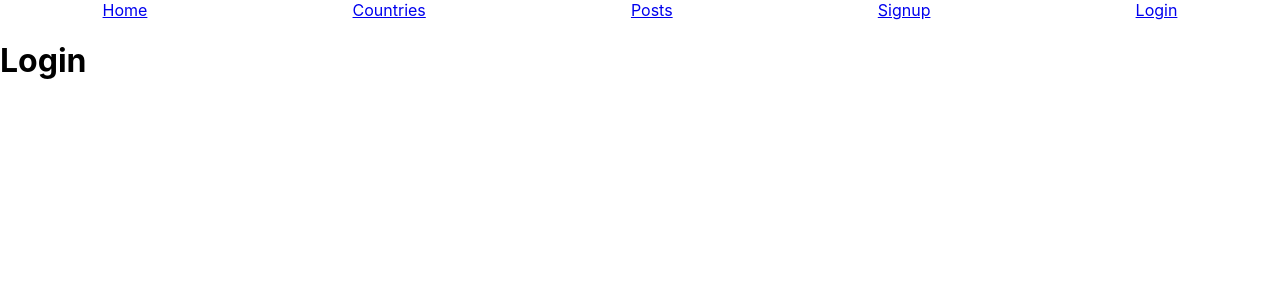
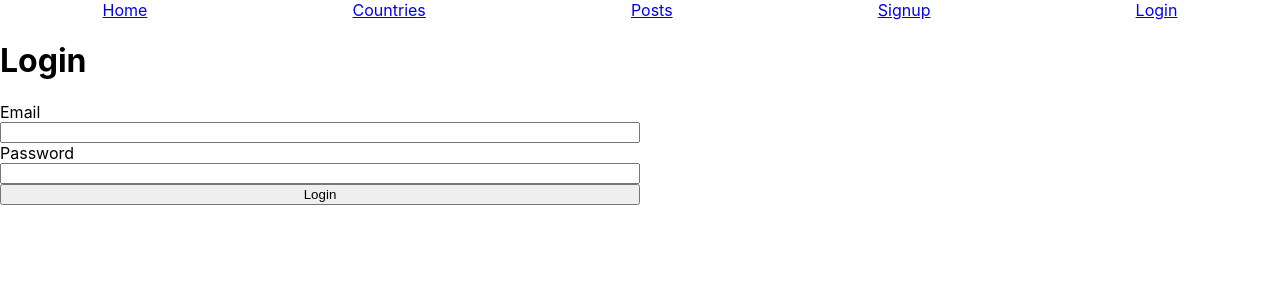
Before and after one commit to DustinHurtt/MERB-countries-code-along, a React (Create React App) app in the folder client/: page /login in a window 1280 px wide. Shown: the top 300 px of the page. Built offline with nearby package versions, Linux system fonts and the light colour scheme.

Commit message:
auth functionality

```diff
--- a/client/src/App.js
+++ b/client/src/App.js
@@ -17,14 +17,17 @@ import Signup from './pages/Signup';
 
 const App = () => {
 
-  let token = localStorage.getItem("authToken");
+
+  const getToken = () => {
+    return localStorage.getItem("authToken")
+  }
 
   const LoggedIn = () => {
-    return token ? <Outlet /> : <Navigate to="/" />;
+    return getToken() ? <Outlet /> : <Navigate to="/" />;
   };
 
   const NotLoggedIn = () => {
-    return !token ? <Outlet /> : <Navigate to="/" />;
+    return !getToken() ? <Outlet /> : <Navigate to="/" />;
   };
 
   return (
--- a/client/src/components/Navbar.js
+++ b/client/src/components/Navbar.js
@@ -1,12 +1,17 @@
 import { Link } from "react-router-dom"
 import { useContext } from "react"
 import { LoadingContext } from "../context/loading.context"
+import { AuthContext } from "../context/auth.context"
 
 const Navbar = () => {
 
-    let token = localStorage.getItem('authToken')
+    const getToken = () => {
+        return localStorage.getItem("authToken")
+      }
 
     const { user } = useContext(LoadingContext)
+
+    const { logout } = useContext(AuthContext)
 
     return (
         <nav>
@@ -16,10 +21,11 @@ const Navbar = () => {
             <Link to={'/posts'}>Posts</Link>
 
             {
-                token ?
+                getToken() ?
                 <>
-                    <Link to={`/profile/${user._id}`}>Profile</Link>
+                    {user && <Link to={`/profile/${user._id}`}>Profile</Link>}
                     <Link to={'/new-post'}>New Post</Link>
+                    <button onClick={logout}>Logout</button>
                 </>
 
                 :
--- a/client/src/context/auth.context.js
+++ b/client/src/context/auth.context.js
@@ -7,11 +7,12 @@ const AuthContext = createContext();
 
 const AuthProvider = ({ children }) => {
 
-    const { setIsLoading, setUser, setMessage } = useContext(LoadingContext)
+    const { setIsLoading, setUser, setMessage, user, message } = useContext(LoadingContext)
 
     const navigate = useNavigate();
 
     const authenticateUser = () => {
+
         const token = localStorage.getItem("authToken");
 
         setIsLoading(true);
@@ -21,6 +22,7 @@ const AuthProvider = ({ children }) => {
                 .then((results) => {
                     console.log("Are we logged in?", results.data);
                     setUser(results.data)
+
                 })
                 .catch((err) => {
                     localStorage.clear();
@@ -30,6 +32,8 @@ const AuthProvider = ({ children }) => {
                 })
                 .finally(() => {
                     setIsLoading(false)
+                    // console.log("This is the user", user)
+                    // console.log("LINee 38 message", message)
                 });
             } else {
                 localStorage.clear()
@@ -41,6 +45,7 @@ const AuthProvider = ({ children }) => {
     const logout = () => {
         localStorage.clear();
         setMessage("You are logged out.");
+        console.log("we've logged out")
         setUser(null);
         navigate("/");
       };
--- a/client/src/context/loading.context.js
+++ b/client/src/context/loading.context.js
@@ -8,7 +8,7 @@ const LoadingProvider = ({ children }) => {
 
     const [isLoading, setIsLoading] = useState(false);
     const [user, setUser] = useState(null);
-    const [message, setMessage] = useState('');
+    const [message, setMessage] = useState('Unchanh=ged');
 
     const [ countries, setCountries ] = useState([]);
     const [ country, setCountry ] = useState(null);
@@ -24,7 +24,7 @@ const LoadingProvider = ({ children }) => {
     }
 
     return (
-        <LoadingContext.Provider value={{ countries, country, posts, post, isLoading, message, user, setPost, setPosts, setCountries, setCountry, setIsLoading, setMessage, setUser, setTimedMessage }}>
+        <LoadingContext.Provider value={{ countries, country, posts, post, isLoading, message, setUser, user, setPost, setPosts, setCountries, setCountry, setIsLoading, setMessage, setTimedMessage }}>
           {children}
         </LoadingContext.Provider>
       );
--- a/client/src/pages/Login.js
+++ b/client/src/pages/Login.js
@@ -1,8 +1,58 @@
+import { useContext, useState } from "react"
+import { useNavigate } from "react-router-dom"
+import { AuthContext } from "../context/auth.context"
+import { post } from "../services/authService"
+
+
 const Login = () => {
+
+    const { authenticateUser } = useContext(AuthContext)
+
+    const [ thisUser, setthisUser ] = useState(
+        {
+            email: "",
+            password: ""
+        }
+    )
+
+    const navigate = useNavigate()
+
+    const handleChange = (e) => {
+        setthisUser((recent)=>({...recent, [e.target.name]: e.target.value}))
+        console.log("Changing user", thisUser)
+    }
+
+    const handleSubmit = (e) => {
+        e.preventDefault()
+
+        post('/auth/login', thisUser)
+            .then((results) => {
+                console.log("Created User", results.data)
+                navigate(`/profile/${results.data._id}`)
+                localStorage.setItem('authToken', results.data.token )
+
+            })
+            .catch((err) => {
+                console.log(err)
+            })
+            .finally(() => {
+                authenticateUser()
+            })
+    }
 
     return (
         <div>
             <h1>Login</h1>
+            <form onSubmit={handleSubmit}>
+                <label>Email</label>
+                <input type='email' name="email" value={thisUser.email} onChange={handleChange}></input>
+
+                <label>Password</label>
+                <input type='password' name="password" value={thisUser.password} onChange={handleChange}></input>
+
+                <button type="submit">Login</button>
+
+            </form>
 
         </div>
     )
--- a/client/src/pages/Signup.js
+++ b/client/src/pages/Signup.js
@@ -2,6 +2,7 @@ import { useContext, useState } from "react"
 import { useNavigate } from "react-router-dom"
 import { post } from "../services/authService"
 import { AuthContext } from "../context/auth.context"
+import { LoadingContext } from "../context/loading.context"
 
 const Signup = () => {
 
@@ -26,9 +27,11 @@ const Signup = () => {
         e.preventDefault()
 
         post('/auth/signup', newUser)
-            .then((createdUser) => {
-                console.log("Created User", createdUser)
-                navigate('/profile')
+            .then((results) => {
+                console.log("Created User", results.data)
+                navigate(`/profile/${results.data._id}`)
+                localStorage.setItem('authToken', results.data.token )
+
             })
             .catch((err) => {
                 console.log(err)
```
Also changed, not shown: 1 other file (tests, documents, lock files or other folders).
